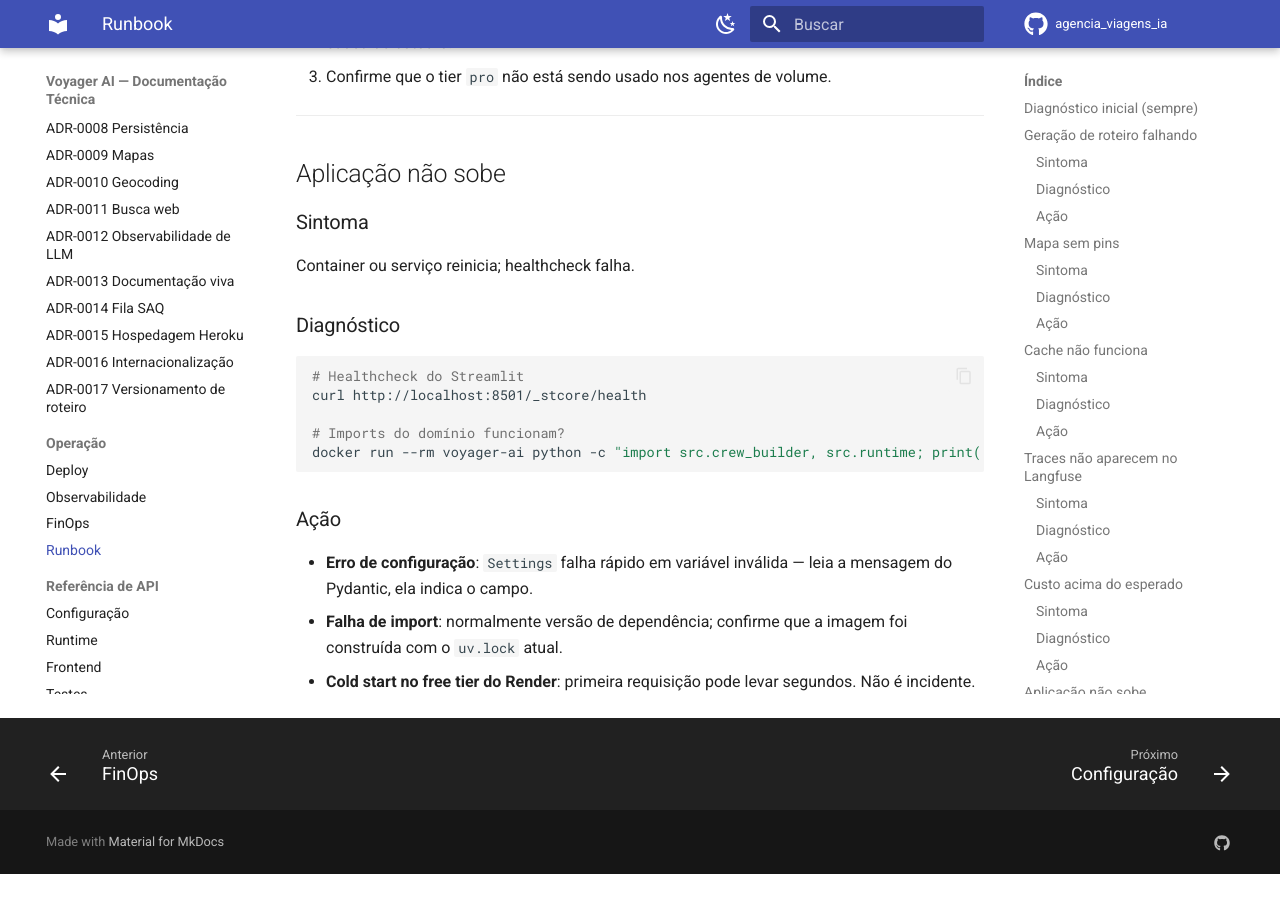
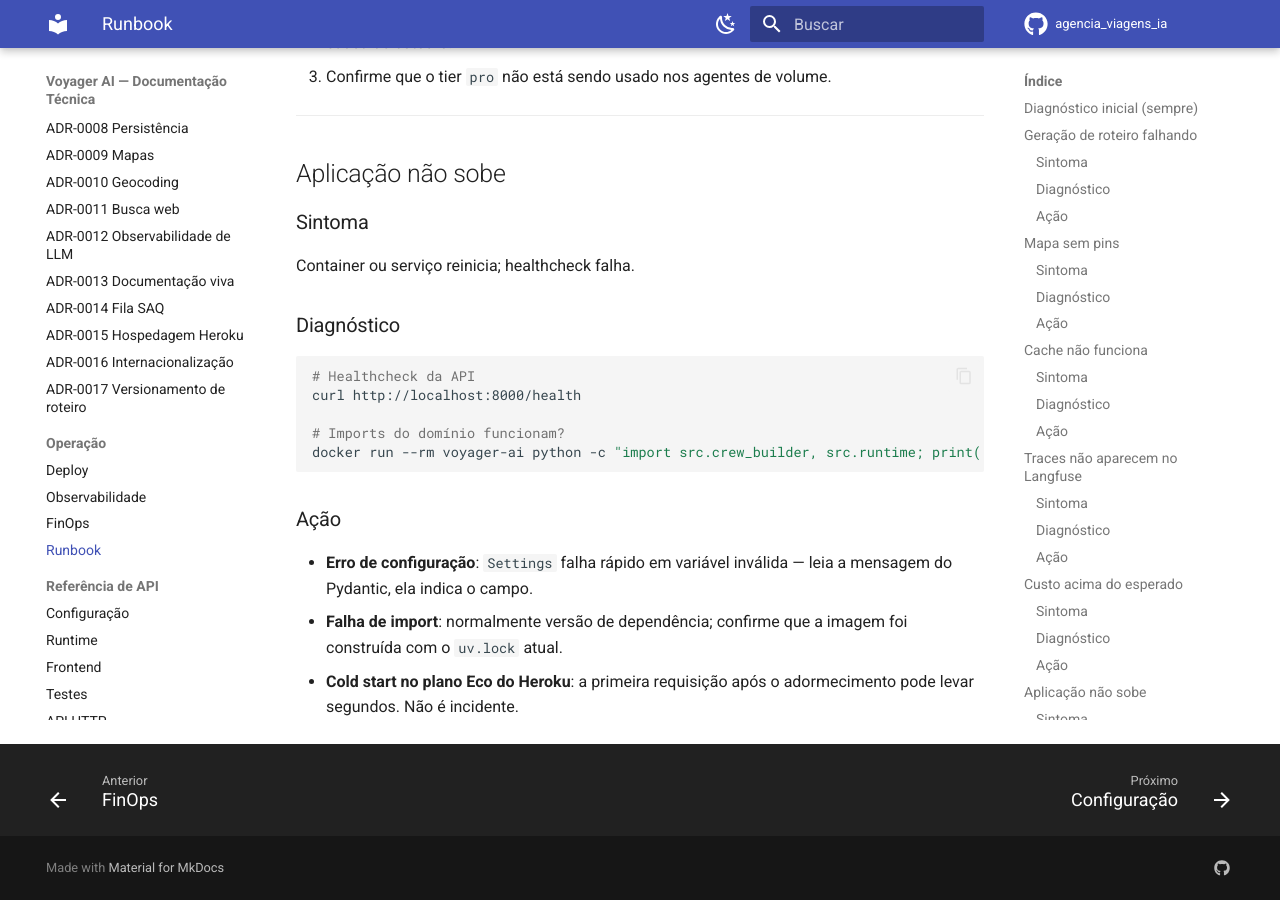
Before and after one commit to henriquebotelhogomes/agencia_viagens_ia, an MkDocs documentation site: the page built from docs/operations/runbook.md, in a window 1280 px wide and 900 px high, scrolled down 3650 px. Built offline with MkDocs 1.6.1 and Material for MkDocs 9.7.7, drawn with Linux system fonts in a browser that asks for light colours; comment, search, counter and statistics services are not loaded; before the commit the page ends 4524 px from its top, so only the background shows below that.

Commit message:
harden post-deploy health checks

````diff
--- a/docs/operations/runbook.md
+++ b/docs/operations/runbook.md
@@ -137,8 +137,8 @@ Container ou serviço reinicia; healthcheck falha.
 ### Diagnóstico
 
 ```bash
-# Healthcheck do Streamlit
-curl http://localhost:8501/_stcore/health
+# Healthcheck da API
+curl http://localhost:8000/health
 
 # Imports do domínio funcionam?
 docker run --rm voyager-ai python -c "import src.crew_builder, src.runtime; print('ok')"
@@ -150,5 +150,5 @@ docker run --rm voyager-ai python -c "import src.crew_builder, src.runtime; prin
   mensagem do Pydantic, ela indica o campo.
 - **Falha de import**: normalmente versão de dependência; confirme que a imagem
   foi construída com o `uv.lock` atual.
-- **Cold start no free tier do Render**: primeira requisição pode levar segundos.
-  Não é incidente.
+- **Cold start no plano Eco do Heroku**: a primeira requisição após o
+  adormecimento pode levar segundos. Não é incidente.
````
Also changed, not shown: .pre-commit-config.yaml (+10 -7 lines), docs/operations/deploy.md (+5 -0 lines), 2 other files.
